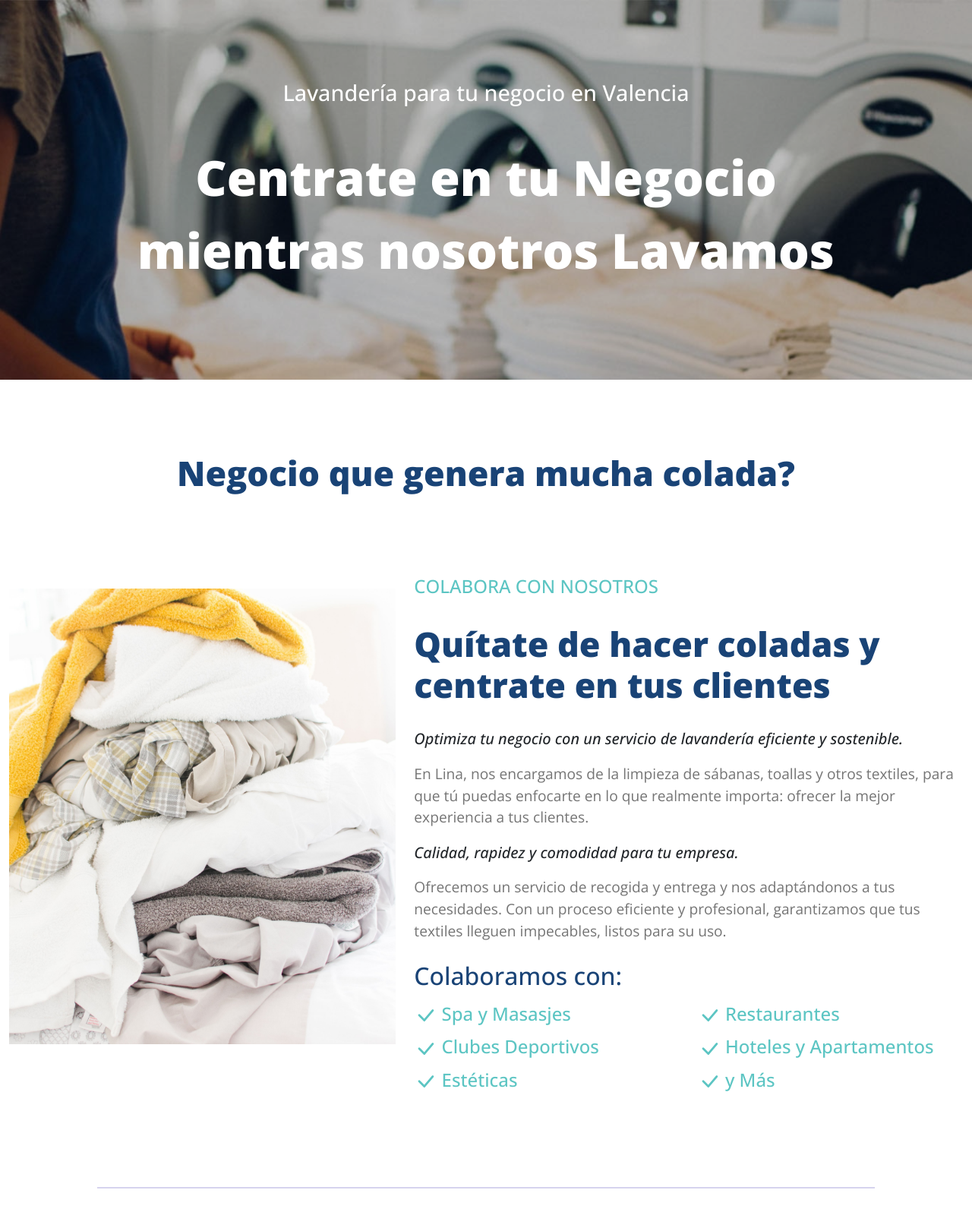
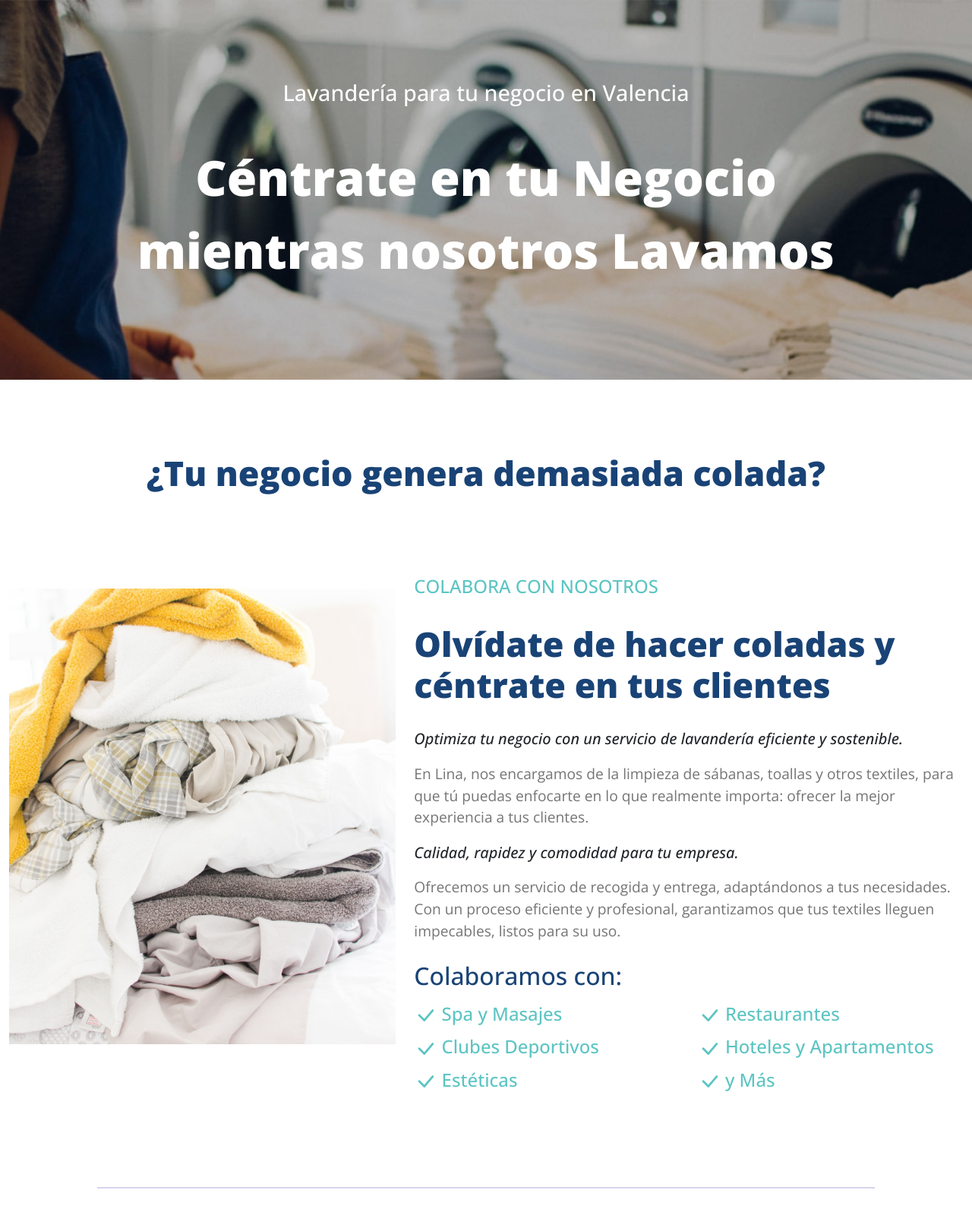
Before and after one commit to hana-koubova/lina-lavanderia, a Flask app: page / in a window 1280 px wide. Shown: the part 109-1701 px from the top of the page at 76% size. Run offline with Flask 3, Linux system fonts and the light colour scheme; some libraries are stand-ins or nearby versions.

Commit message:
text correct update

```diff
--- a/main.py
+++ b/main.py
@@ -34,7 +34,7 @@ mail = Mail(app)
 def index():
     form = ContactForm()
     negocios = [
-        'Spa y Masasjes',
+        'Spa y Masajes',
         'Restaurantes',
         'Clubes Deportivos',
         'Hoteles y Apartamentos',
--- a/templates/index.html
+++ b/templates/index.html
@@ -32,7 +32,7 @@
     <div class="row d-flex justify-content-center m-1">
         <div class="col-lg-10 col-sm-12 d-flex flex-column justify-content-center hero-section-text m-5">
                 <h1 class="hero-subheadline-top text-center">Lavandería para tu negocio en Valencia</h1>
-                <h2 class="hero-headline text-center">Centrate en tu Negocio mientras nosotros Lavamos</h2>
+                <h2 class="hero-headline text-center">Céntrate en tu Negocio mientras nosotros Lavamos</h2>
         </div>
     </div>
 
@@ -43,7 +43,7 @@
     <div class="container-fluid">
         <div class="row">
             <div class="col">
-                <h2 class="text-center mt-5 mb-5 pt-5 pb-5">Negocio que genera mucha colada?</h2>
+                <h2 class="text-center mt-5 mb-5 pt-5 pb-5">¿Tu negocio genera demasiada colada?</h2>
             </div>
         </div>
         <div class="row d-flex justify-content-center align-items-center">
@@ -52,11 +52,11 @@
             </div>
             <div class="col-lg-7 col-md-10 col-sm-12 d-flex flex-column justify-content-between">
                 <h4>COLABORA CON NOSOTROS</h4>
-                <h2>Quítate de hacer coladas y centrate en tus clientes</h2>
+                <h2>Olvídate de hacer coladas y céntrate en tus clientes</h2>
                 <h5 class="fst-italic">Optimiza tu negocio con un servicio de lavandería eficiente y sostenible.</h5>
                 <p> En Lina, nos encargamos de la limpieza de sábanas, toallas y otros textiles, para que tú puedas enfocarte en lo que realmente importa: ofrecer la mejor experiencia a tus clientes.</p>
                 <h5 class="fst-italic">Calidad, rapidez y comodidad para tu empresa.</h5>
-                <p>Ofrecemos un servicio de recogida y entrega y nos adaptándonos a tus necesidades. Con un proceso eficiente y profesional, garantizamos que tus textiles lleguen impecables, listos para su uso.</p>
+                <p>Ofrecemos un servicio de recogida y entrega, adaptándonos a tus necesidades. Con un proceso eficiente y profesional, garantizamos que tus textiles lleguen impecables, listos para su uso.</p>
 
                 <h3>Colaboramos con:</h3>
                 <div class="row d-flex justify-content-center">
@@ -102,13 +102,13 @@
                     </tr>
                 </table>
 
-                <h5 class="fst-italic mt-5">Cuantas bolsas lavamos cada mes? Tu decides</h5>
+                <h5 class="fst-italic mt-5">¿Cuántas bolsas lavamos por mes? ¡Tú decides!</h5>
                 <h3 class="mt-5 mb-5">Lavado, secado y planchado sin salir de tu empresa.</h3>
                 <h4>
                     <svg xmlns="http://www.w3.org/2000/svg" width="30" height="30" fill="currentColor" class="bi bi-check-lg" viewBox="0 0 16 16">
                         <path d="M12.736 3.97a.733.733 0 0 1 1.047 0c.286.289.29.756.01 1.05L7.88 12.01a.733.733 0 0 1-1.065.02L3.217 8.384a.757.757 0 0 1 0-1.06.733.733 0 0 1 1.047 0l3.052 3.093 5.4-6.425z"/>
                     </svg>
-                    Lo único que tienes que hacer es recibir una factura mensual.</h4>
+                    Lo único que debes hacer es recibir una factura mensual.</h4>
             </div>
         </div>
     </div>
@@ -139,7 +139,7 @@
         <div class="form-container row d-flex justify-content-center">
             <div class="col-lg-6 col-sm-10 left-container justify-content-center align-items-center">
                 <div class="left-inner-container">
-                    <h2>Llamanos</h2>
+                    <h2>Llámanos</h2>
 
                     <p class="fs-3 font-bolder p-2">
                         <svg xmlns="http://www.w3.org/2000/svg" width="30" height="30" fill="currentColor" class="bi bi-telephone" viewBox="0 0 16 16">
@@ -161,7 +161,7 @@
                 <div class="right-inner-container">
                     <form id="contact-form" method="POST" action="{{ url_for('index') }}">
                         {{ form.csrf_token }}
-                        <h2 class="lg-view">Llena formulario</h2>
+                        <h2 class="lg-view">Escríbenos</h2>
                         <p>* Obligatorio</p>
                         <div class="social-container">
                             <a href="#" class="social"><i class="fab fa-facebook-f"></i></a>
```
Also changed, not shown: 1 other file.
